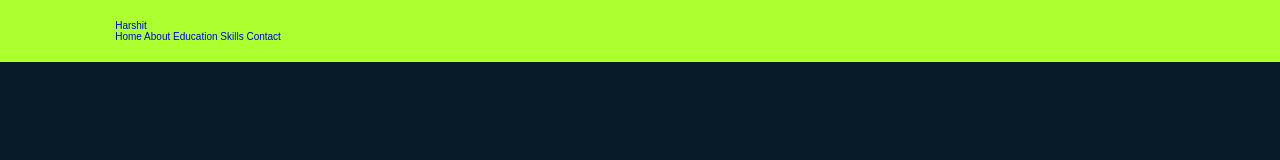
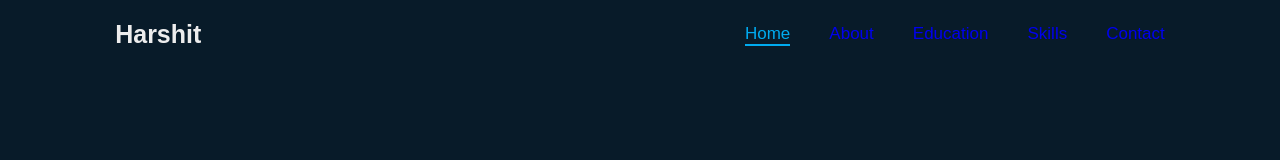
Before and after one commit to HarshitMUNGRA/PORTFOLIO, a plain HTML site: page index.html in a window 1280 px wide. Drawn offline with nearby package versions, Linux system fonts and the light colour scheme.

Commit message:
added css to navbar more

```diff
--- a/index.html
+++ b/index.html
@@ -6,12 +6,16 @@
     <meta name="viewport" content="width=device-width, initial-scale=1.0">
     <title>Harshit's Portfolio</title>
     <link rel="stylesheet" href="styles.css">
+    <link href='https://unpkg.com/boxicons@2.1.4/css/boxicons.min.css' rel='stylesheet'>
 </head>
 <body>
     <header class="header">
         <a href="#" class="logo">Harshit</a>
+
+        <div class="bx bx-menu" id="menu-icon"></div>
+
         <nav class="navbar">
-            <a href="#home">Home</a>
+            <a href="#home" class="active">Home</a>
             <a href="#about">About</a>
             <a href="#education">Education</a>
             <a href="#skills">Skills</a>
--- a/styles.css
+++ b/styles.css
@@ -13,7 +13,7 @@
     --bg-color: #081b29;
     --second-bg-color: #112e42;
     --text-color: #ededed;
-    --text-color:#00abf0;
+    --main-color:#00abf0;
 }
 
 html{
@@ -32,5 +32,44 @@ body{
     left: 0;
     width: 100%;
     padding: 2rem 9%;
-    background: greenyellow;
+    background: transparent;
+    display: flex;
+    justify-content: space-between;
+    align-items: center;
+    z-index: 100;
 }
+
+.logo{
+    font-size: 2.5rem;
+    color: var(--text-color);
+    font-weight: 600;
+}
+
+.navbar{
+    font-size: 1.7rem;
+    color: var(--text-color);
+    font-weight: 500;
+    width: 40%;
+    justify-content: space-between;
+    display: flex;
+}
+.navbar a{
+    position: relative;
+    transition: color 0.3s ease;
+}
+.navbar a:hover,
+.navbar a.active{
+    color:var(--main-color);
+    border-bottom: 2px solid var(--main-color);
+}
+
+.navbar a:active{
+    border-bottom: 2px solid var(--main-color);
+}
+
+#menu-icon{
+    font-size: 3.5rem;
+    color: var(--text-color);
+    cursor: pointer;
+    display: none;
+}
```
